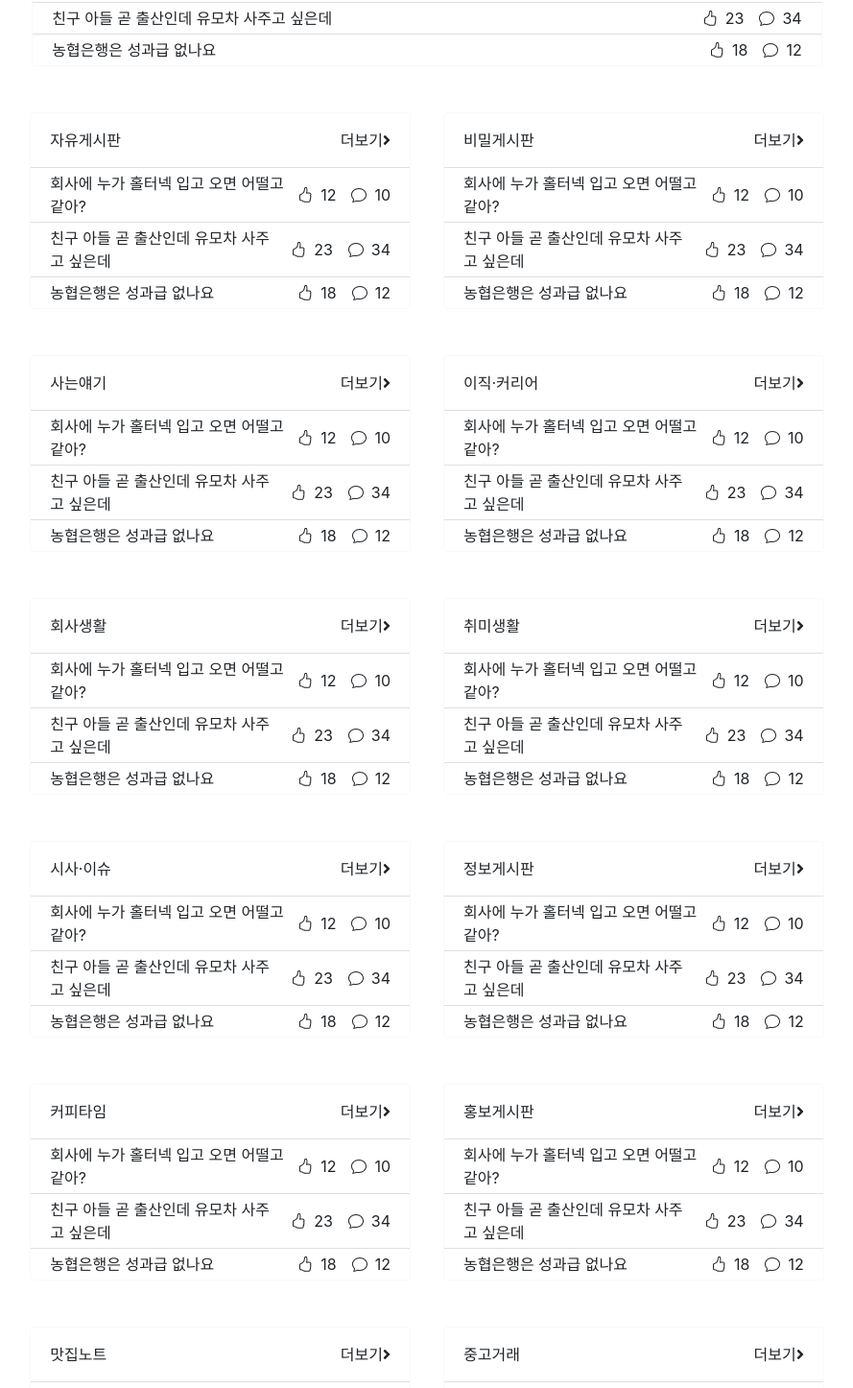
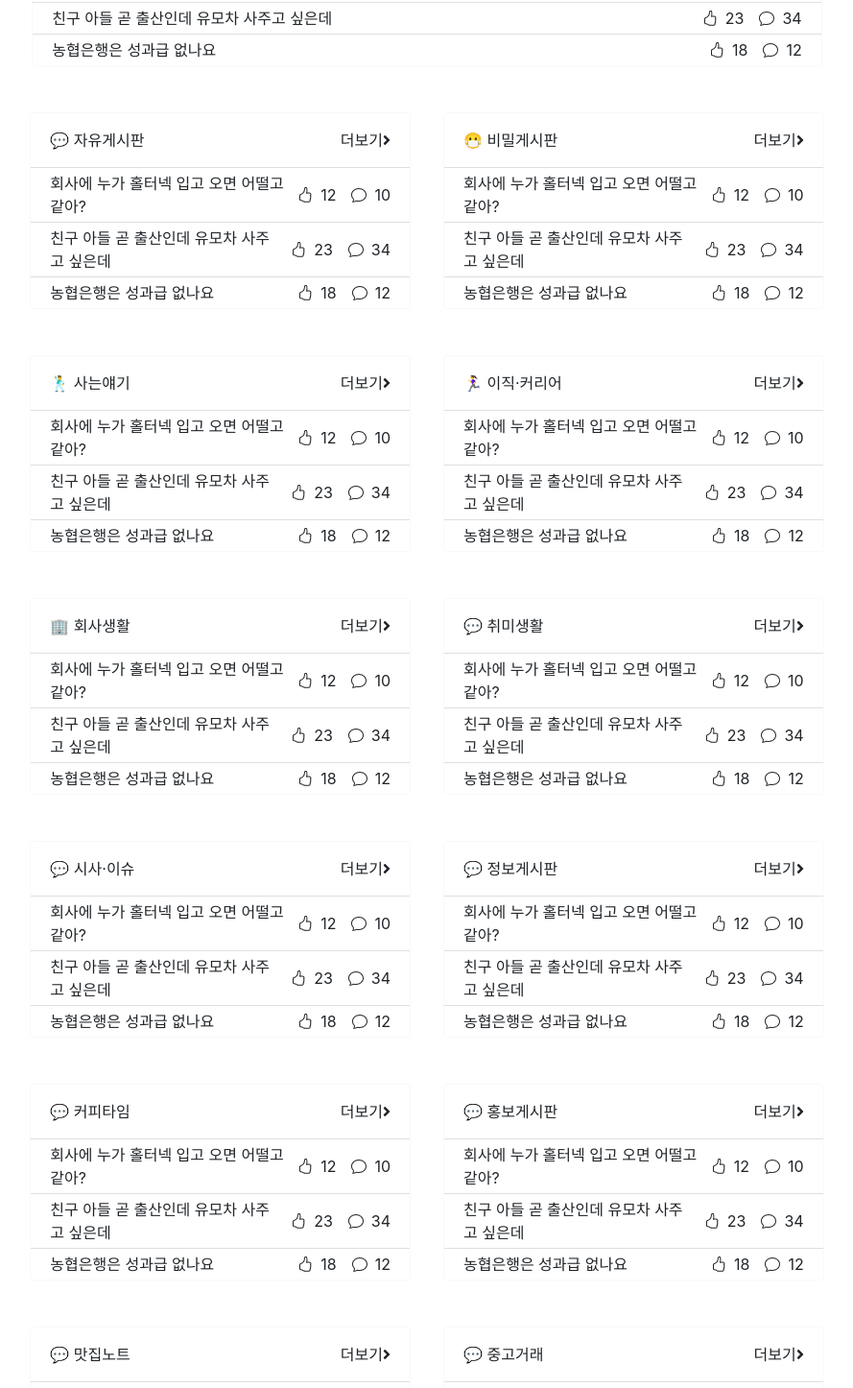
Before and after one commit to skarbgud/TodayWorker, a Vue app in the folder frontend/: page / in a window 1280 px wide. Shown: the part 198-1644 px from the top of the page at 96% size, without its empty margins (193-1082 px from the left). Built offline with nearby package versions, Linux system fonts and the light colour scheme.

Commit message:
[FE] 메인 UI 게시판 제목 이모지 추가

```diff
--- a/frontend/src/constant/index.js
+++ b/frontend/src/constant/index.js
@@ -1,18 +1,18 @@
 const cardTitles = [
-  {title: '자유게시판', path: 'freeboard'},
-  {title: '비밀게시판', path: 'secret'},
-  {title: '사는얘기', path: 'live'},
-  {title: '이직·커리어', path: 'career'},
-  {title: '회사생활', path: 'company'},
-  {title: '취미생활', path: 'hobby'},
-  {title: '시사·이슈', path: 'issue'},
-  {title: '정보게시판', path: 'information'},
-  {title: '커피타임', path: 'coffee'},
-  {title: '홍보게시판', path: 'promotion'},
-  {title: '맛집노트', path: 'restaurant'},
-  {title: '중고거래', path: 'used'},
-  {title: '동호회', path: 'club'},
-  {title: '유머', path: 'humor'},
+  {title: '자유게시판', path: 'freeboard', emoticon: '💬'},
+  {title: '비밀게시판', path: 'secret', emoticon: '😷'},
+  {title: '사는얘기', path: 'live', emoticon: '🕺'},
+  {title: '이직·커리어', path: 'career', emoticon: '🏃‍♀️'},
+  {title: '회사생활', path: 'company', emoticon: '🏢'},
+  {title: '취미생활', path: 'hobby', emoticon: '💬'},
+  {title: '시사·이슈', path: 'issue', emoticon: '💬'},
+  {title: '정보게시판', path: 'information', emoticon: '💬'},
+  {title: '커피타임', path: 'coffee', emoticon: '💬'},
+  {title: '홍보게시판', path: 'promotion', emoticon: '💬'},
+  {title: '맛집노트', path: 'restaurant', emoticon: '💬'},
+  {title: '중고거래', path: 'used', emoticon: '💬'},
+  {title: '동호회', path: 'club', emoticon: '💬'},
+  {title: '유머', path: 'humor', emoticon: '💬'},
 ];
 
 export default cardTitles;
--- a/frontend/src/views/components/cards/CardGroup.vue
+++ b/frontend/src/views/components/cards/CardGroup.vue
@@ -3,7 +3,7 @@
     <b-card no-body header-tag="header" border-variant="light">
       <template #header>
         <div class="d-flex justify-content-between align-items-center py-1">
-          {{ cardTitle.title }}
+          {{ cardTitle.emoticon }} {{ cardTitle.title }}
           <div class="d-flex align-items-center" @click="golive()">
             더보기 <i class="fas fa-angle-right"></i>
           </div>
--- a/frontend/src/views/frame/components/FrameSection.vue
+++ b/frontend/src/views/frame/components/FrameSection.vue
@@ -40,7 +40,7 @@ export default {
   },
   data() {
     return {
-      hotTitle: {title: '인기게시글', path: 'hot'},
+      hotTitle: {title: '인기게시글', path: 'hot', emoticon: '🔥'},
       cardTitles,
     };
   },
```
